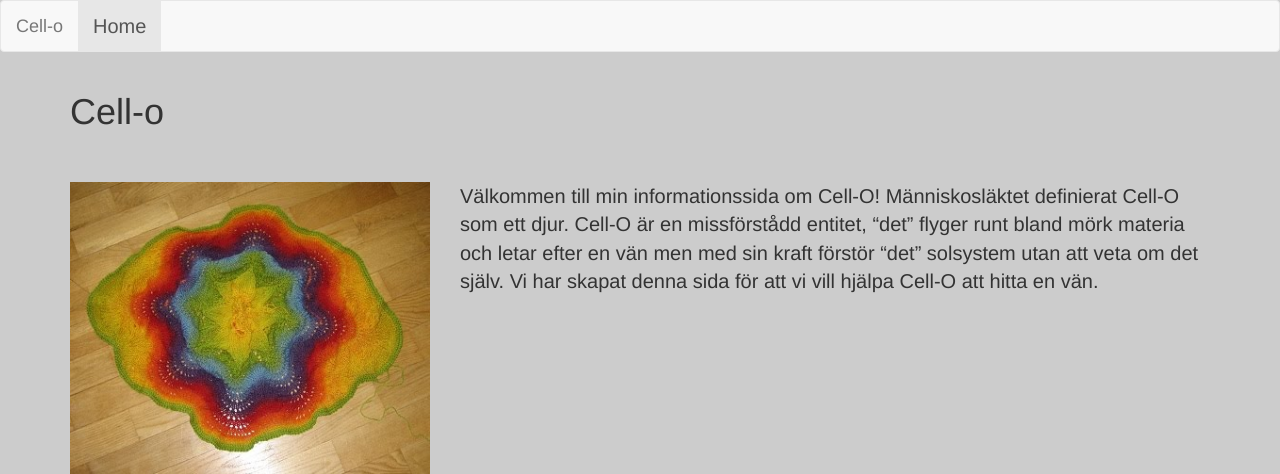
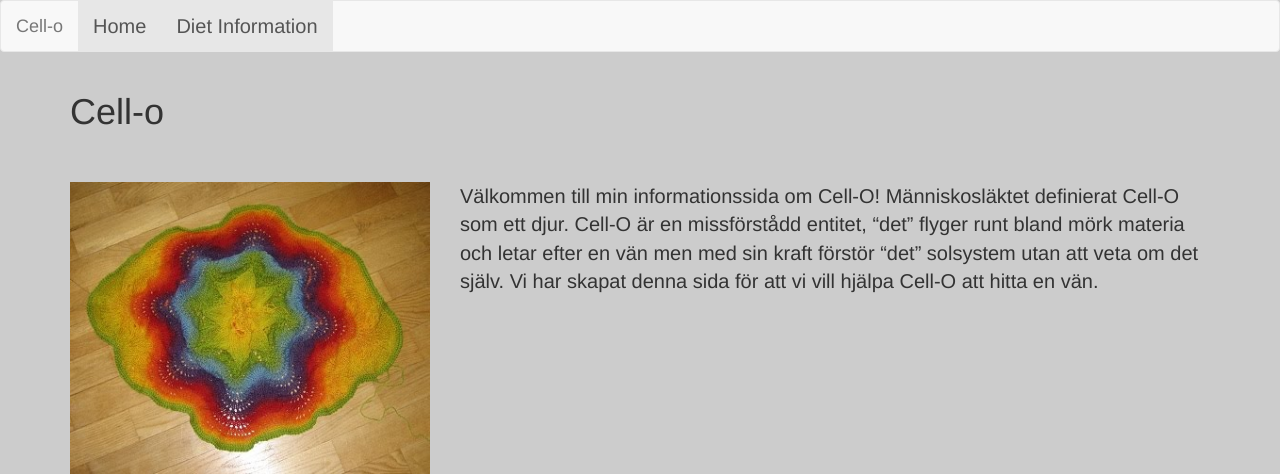
Before and after one commit to AleksandarFaraj/scrum_cello-o, a PHP site: page / in a window 1280 px wide. Shown: the top 474 px of the page. Run offline with PHP 8.4, Linux system fonts and the light colour scheme.

Commit message:
Added link

```diff
--- a/partials/header.php
+++ b/partials/header.php
@@ -25,6 +25,7 @@
 	    <div class="collapse navbar-collapse" id="bs-example-navbar-collapse-1">
 	      <ul class="nav navbar-nav">
 	        <li class="active"><a href="/">Home</a></li>
+	        <li class="active"><a href="/diet.php">Diet Information</a></li>
 	      </ul>
 	    </div><!-- /.navbar-collapse -->
 	  </div><!-- /.container-fluid -->
```
